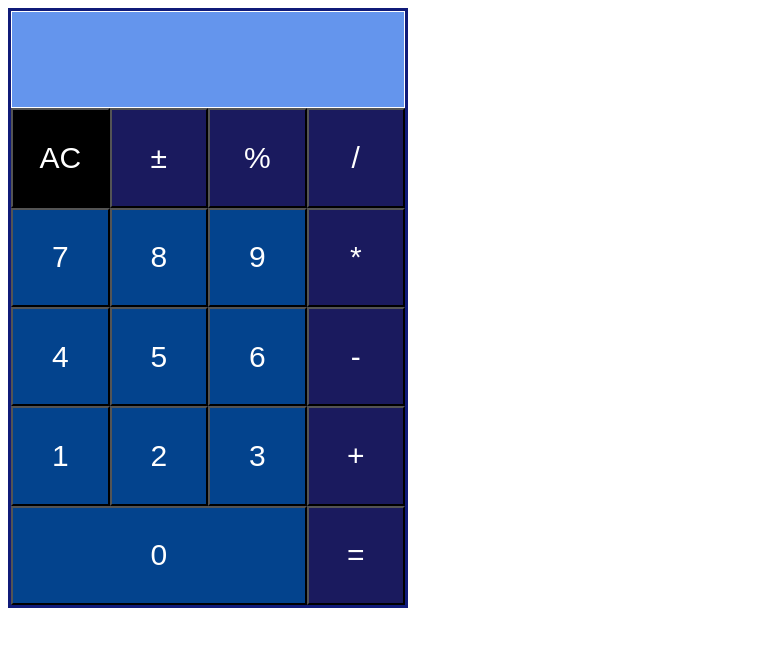
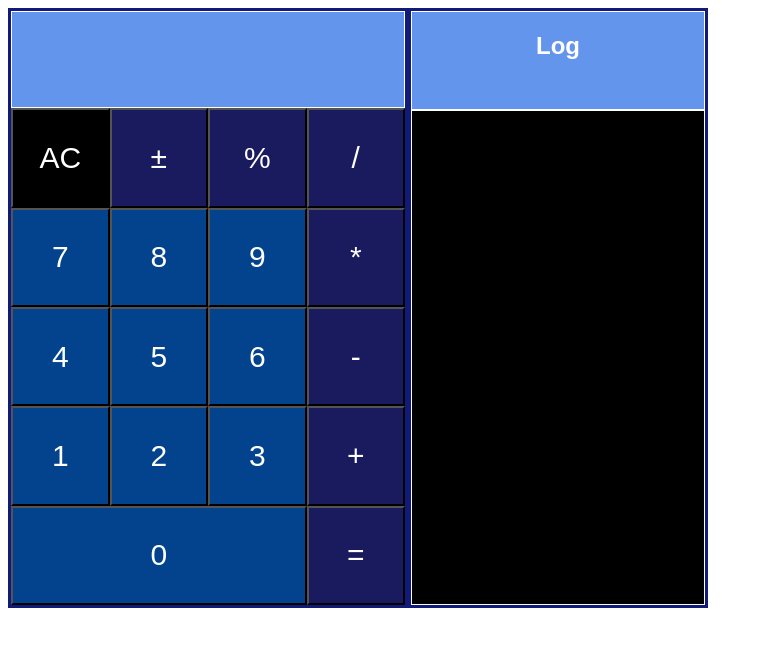
Before and after one commit to JuleFloorson/calculator, a website: page index.html in a window 1280 px wide. Shown: the whole page, without its empty margins (0-763 px from the left). Drawn offline with nearby package versions, Linux system fonts and the light colour scheme; files that its build step writes are made by us from their sources.

Commit message:
Log (#9)
* Add log html css

* Add Text

```diff
--- a/index.html
+++ b/index.html
@@ -7,6 +7,7 @@
     <link rel="stylesheet" href="dist/styles.css" />
   </head>
   <body>
+    <div class="calculatorlog">
       <div class="calculator">
         <input type="text" class="calculator__output" />
         <button class="calculator__delete">AC</button>
@@ -29,10 +30,17 @@
         <button
           class="calculator__result
       "
+          id="clicklog"
         >
           =
         </button>
       </div>
+      <div class="logs">
+        <div class="toplog"><h2 class="heading">Log</h2></div>
+        <div class="bodylog"></div>
+      </div>
+    </div>
+
     <script src="src/partials/calculator.js" type="module"></script>
   </body>
 </html>
--- a/src/partials/_calculator.scss
+++ b/src/partials/_calculator.scss
@@ -1,3 +1,34 @@
+.calculatorlog {
+  display: flex;
+  flex-direction: row;
+}
+
+.logs {
+  display: grid;
+  grid-template-rows: 1fr 5fr;
+  border: 3px solid rgb(16, 27, 121);
+  width: 300px;
+}
+
+.toplog {
+  background-color: cornflowerblue;
+  border: 1px solid white;
+}
+
+.bodylog {
+  background-color: black;
+  color: white;
+  font-family: Arial, Helvetica, sans-serif;
+  text-align: center;
+  border: 1px solid white;
+  padding: 10px;
+}
+.heading {
+  font-family: Arial, Helvetica, sans-serif;
+  text-align: center;
+  color: white;
+}
+
 .calculator {
   display: flex;
   flex-direction: row;
--- a/src/partials/calculator.js
+++ b/src/partials/calculator.js
@@ -1,10 +1,12 @@
-import { add, subtract, multiply, divide, calculate } from "./math.js";
+import { calculate } from "./math.js";
+import { appendParagraph } from "./elements.js";
 
 const calculatorOutput = document.querySelector(".calculator__output");
 const calculatorInput = document.querySelectorAll(".calculator__input");
 const calculatorResult = document.querySelector(".calculator__result");
 const calculatorClear = document.querySelector(".calculator__delete");
 const calculatorOperators = document.querySelectorAll(".calculator__operator");
+const logs = document.querySelector(".bodylog");
 
 let numberOne = 0;
 let numberTwo = 0;
@@ -16,13 +18,10 @@ let operator = "";
 //calculatorOutput.value = add(numberOne, numberTwo);
 function handleResultClick() {
   numberTwo = Number(calculatorOutput.value);
-  calculatorOutput.value = calculate(numberOne, numberTwo, operator);
-  console.log(
-    "handleResultClick",
-    numberOne,
-    numberTwo,
-    calculatorOutput.value
-  );
+  const result = calculate(numberOne, numberTwo, operator);
+  const text = `${numberOne} ${operator} ${numberTwo} = ${result}`;
+  appendParagraph(text, logs);
+  calculatorOutput.value = result;
 }
 calculatorResult.addEventListener("click", handleResultClick);
 
--- /dev/null
+++ b/src/partials/elements.js
@@ -0,0 +1,6 @@
+export function appendParagraph(text, element) {
+  const paragraph = document.createElement("p");
+  const content = document.createTextNode(text);
+  paragraph.appendChild(content);
+  element.appendChild(paragraph);
+}
```
Lines whose indentation alone changed are shown as unchanged.
